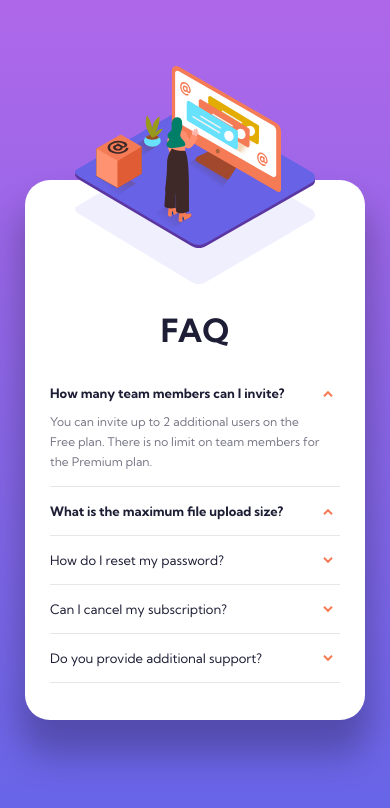
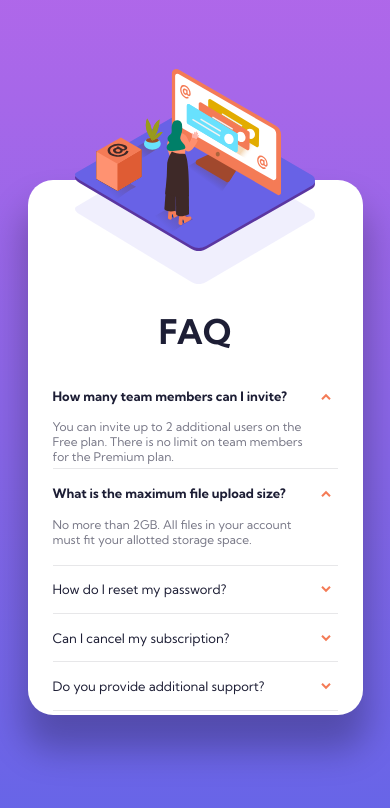
Before and after one commit to marchin7/Frontend-Mentor-FAQ-Accordion-Card, a plain HTML site: page index.html in a window 390 px wide. Both pictures are taken after a click on the element "How many team members can I invite?". Drawn offline with Linux system fonts and the light colour scheme.

Commit message:
Add files via upload

```diff
--- a/index.html
+++ b/index.html
@@ -15,53 +15,47 @@
 </head>
 <body>
   <main class="main">
-      <div class="main-image">
+    <div class="main-content">
+      <div class="main-content-image">
         <img src="images/illustration-box-desktop.svg" alt="illustration-box" class="box-image">
       </div>
-      <div class="main-faq">
+      <div class="main-content-faq">
         <img src="images/illustration-woman-online-mobile.svg" alt="illustration-woman-online" class="woman-mobile-picture">
         <h1>FAQ</h1>
 
         <div class="faq-question">How many team members can I invite?
           <img src="images/icon-arrow-down.svg" alt="icon-arrow-down" class="arrow">
         </div>
-        <div class="faq-answer">
-            <div class="faq-answer-inner">
-                You can invite up to 2 additional users on the Free plan. There is no limit on
+        <div class="faq-answer">You can invite up to 2 additional users on the Free plan. There is no limit on
           team members for the Premium plan.
-            </div>
         </div>
 
         <div class="faq-question q2">What is the maximum file upload size?
           <img src="images/icon-arrow-down.svg" alt="icon-arrow-down" class="arrow arrow2">
         </div>
         <div class="faq-answer a2">
-            <div class="faq-answer-inner">
           No more than 2GB. All files in your account must fit your allotted storage space.
         </div>
-        </div>
+
         <div class="faq-question">How do I reset my password?
           <img src="images/icon-arrow-down.svg" alt="icon-arrow-down" class="arrow">
         </div>
         <div class="faq-answer a3">
-            <div class="faq-answer-inner">
           Click “Forgot password” from the login page or “Change password” from your profile page.
         A reset link will be emailed to you.
         </div>
-        </div>
+
         <div class="faq-question">Can I cancel my subscription?
           <img src="images/icon-arrow-down.svg" alt="icon-arrow-down" class="arrow">
         </div>
         <div class="faq-answer">
-            <div class="faq-answer-inner">
           Yes! Send us a message and we’ll process your request no questions asked.
         </div>
-        </div>
+
         <div class="faq-question">Do you provide additional support?
           <img src="images/icon-arrow-down.svg" alt="icon-arrow-down" class="arrow">
         </div>
         <div class="faq-answer">
-            <div class="faq-answer-inner">
           Chat and email support is available 24/7. Phone lines are open during normal business hours.
         </div>
       </div>
--- a/index.js
+++ b/index.js
@@ -1,22 +1,17 @@
 
 const faqQuestions = document.querySelectorAll('.faq-question');
 
-
-faqQuestions.forEach(item=> {item.addEventListener('click', ()=> {
-    faqQuestions.forEach(question=> {
-        if(item !== question){
-            question.nextElementSibling.style.maxHeight = '0px'
-            question.firstElementChild.classList.remove('rotate')
-            question.classList.remove('active')
+faqQuestions.forEach(question =>{question.addEventListener('click', ()=>{
+    faqQuestions.forEach(activeQuestion =>{
+        if(question !== activeQuestion) {
+            activeQuestion.nextElementSibling.classList.remove('active')
+            activeQuestion.firstElementChild.classList.remove('rotate')
+            activeQuestion.classList.remove('active')
         }
-        else{
-            if(question.nextElementSibling.style.maxHeight === question.nextElementSibling.scrollHeight + 'px'){
-                question.nextElementSibling.style.maxHeight = '0px'
-            }
-            else{question.nextElementSibling.style.maxHeight = question.nextElementSibling.scrollHeight + 'px'}
-
-            question.firstElementChild.classList.toggle('rotate')
-            question.classList.toggle('active')
+        else {
+            activeQuestion.nextElementSibling.classList.toggle('active')
+            activeQuestion.firstElementChild.classList.toggle('rotate')
+            activeQuestion.classList.toggle('active')
         }
     })
 })});
--- a/style.css
+++ b/style.css
@@ -11,50 +11,49 @@
 * {
     margin: 0;
     padding: 0;
+    box-sizing: border-box;
 }
 
 body {
     width: 100%;
     height: 100vh;
-    min-height: 800px;
     font-family: kumbh sans, sans-serif;
     font-size: 12px;
     color: var(--Dark-grayish-blue);
     background: var(--background-gradient);
     background-repeat: no-repeat;
-    background-position: center;
+}
+
+main {
     display: flex;
     justify-content: center;
     align-items: center;
+    height: 100%;
+    width: 100%;
 }
 
-
-.main {
+.main-content {
     display: flex;
-    justify-content: center;
-    align-items: stretch;
     background-color: white;
     width: 920px;
-    min-width: 800px;
     height: 510px;
     border-radius: 25px;
     background-image: url(images/bg-pattern-desktop.svg);
     background-repeat: no-repeat;
-    background-position-x: -580px;
+    background-position-x: -575px;
     background-position-y: -295px;
     box-shadow: 0 30px 35px 5px rgb(0, 0, 0, 0.25);
     margin-left: 43px;
 }
-.main-image {
+.main-content-image {
     position: relative;
     width: 460px;
-    height: 100%;
     background-image: url(images/illustration-woman-online-desktop.svg);
     background-repeat: no-repeat;
-    background-position-x: -85px;
+    background-position-x: -80px;
     background-position-y: 70px;
 }
-.main-faq {
+.main-content-faq {
     flex: 1;
     padding-left: 15px;
 }
@@ -70,22 +69,21 @@ body {
 
 h1 {
     margin: 63px 0px 35px 0px;
-    font-size: 32px;
+    font-size: 34px;
     color: var(--Very-dark-desaturated-blue);
 }
 
 .faq-question {
-    width: 350px;
+    width: 352px;
     font-size: 14px;
-    font-weight: 400;
     color: var(--Very-dark-desaturated-blue);
     cursor: pointer;
-    margin: 16px 0px 16px 0px;
-    transition: font-weight 0.35s ease-in-out, color 0.15s ease-in-out;
+    margin: 15.7px 0px 15.7px 0px;
+    transition: 0.2s ease-in-out;
 }
 
 .faq-question.active {
-   font-weight: 600;
+   font-weight: 700;
 }
 
 .faq-question:hover {
@@ -93,66 +91,51 @@ h1 {
 }
 
 .faq-answer {
-    width: 350px;
-    max-height: 0px;
+    width: 352px;
+    height: 0px;
+    color: var(--Dark-grayish-blue);
     border-bottom: 1px solid hsl(240, 5%, 91%);
+    padding-right: 35px;
     overflow: hidden;
-    transition: max-height 0.35s ease-in-out;
-
+    transition: 0.2s ease-in-out;
 }
-
-.faq-answer-inner {
-    color: var(--Dark-grayish-blue);
-    line-height: 20px;
-    overflow: hidden;
-    padding: 0px 30px 15px 0px;
-    margin-top: -5px;
+.faq-answer.active {
+    height: 50px;
 }
-
 
 .arrow {
     float: right;
-    transition: 0.35s ease-in-out;
+    transition: 0.2s ease-in-out;
     margin-top: 5px;
-    margin-right: 18px;
+    margin-right: 15px;
 }
 .arrow.rotate {
     transform: rotate(-180deg);
 }
 
 .q2 {font-weight: 600;}
-.a2 {max-height: 50px;}
+.a2 {height: 49px;}
 .arrow2 {transform: rotate(180deg);}
 
 
 @media only screen and (max-width: 920px){
 
-    * {
-        box-sizing: border-box;
-    }
-
     body {
         height: 100vh;
+        width: 100%;
+        min-width: 280px;
     }
-
-    .main {
-        background-image: none;
-        min-width: 300px;
-        min-height: 540px;
-        margin: 135px 25px 80px 25px;
-        padding: 0px 25px 0px 25px;
-    }
-    .main-image {
+    .main-content-image {
         display: none;
     }
 
-    .main-faq {
+    .main-content {
         background-image: url(images/bg-pattern-mobile.svg);
-        background-repeat: no-repeat;
         background-position: center;
         background-position-y: 0px ;
-        margin: 0;
-        padding: 0;
+        margin: 120px 40px 70px 40px;
+        padding: 0px 25px 10px 25px;
+        min-height: 535px;
     }
 
     h1 {
@@ -167,19 +150,15 @@ h1 {
         min-width: 285px;
     }
 
-    .main-faq {
+    .main-content-faq {
         position: relative;
         padding-left: 0px;
     }
 
     .faq-answer {
-        padding-right: 20px;
+        padding-right: 25px;
         width: 100%;
         min-width: 285px;
-    }
-
-    .faq-answer-inner {
-        padding: 0px 0px 15px 0px;
     }
     .arrow {
         margin-top: 5px;
```
Lines whose indentation alone changed are shown as unchanged.
